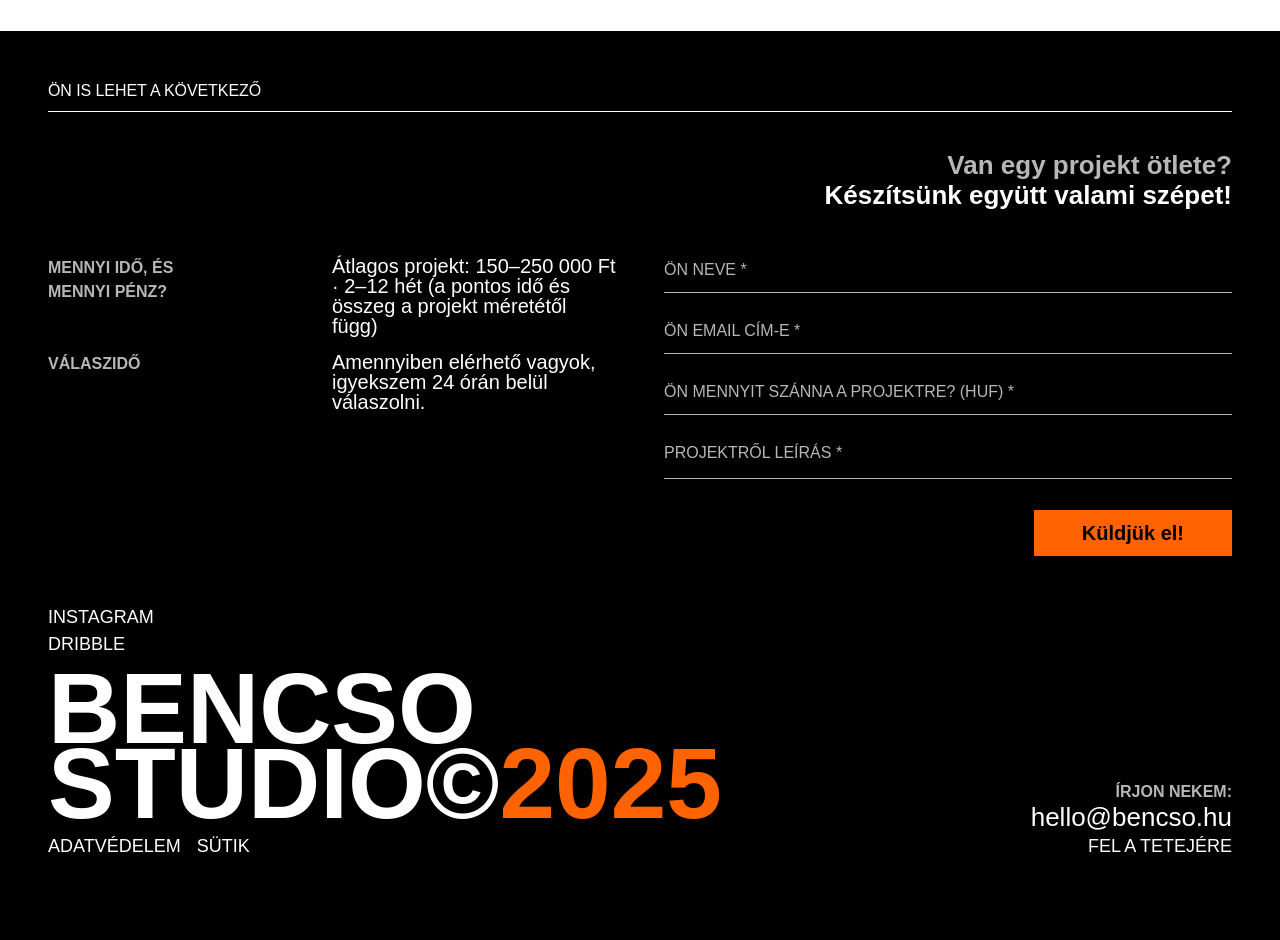
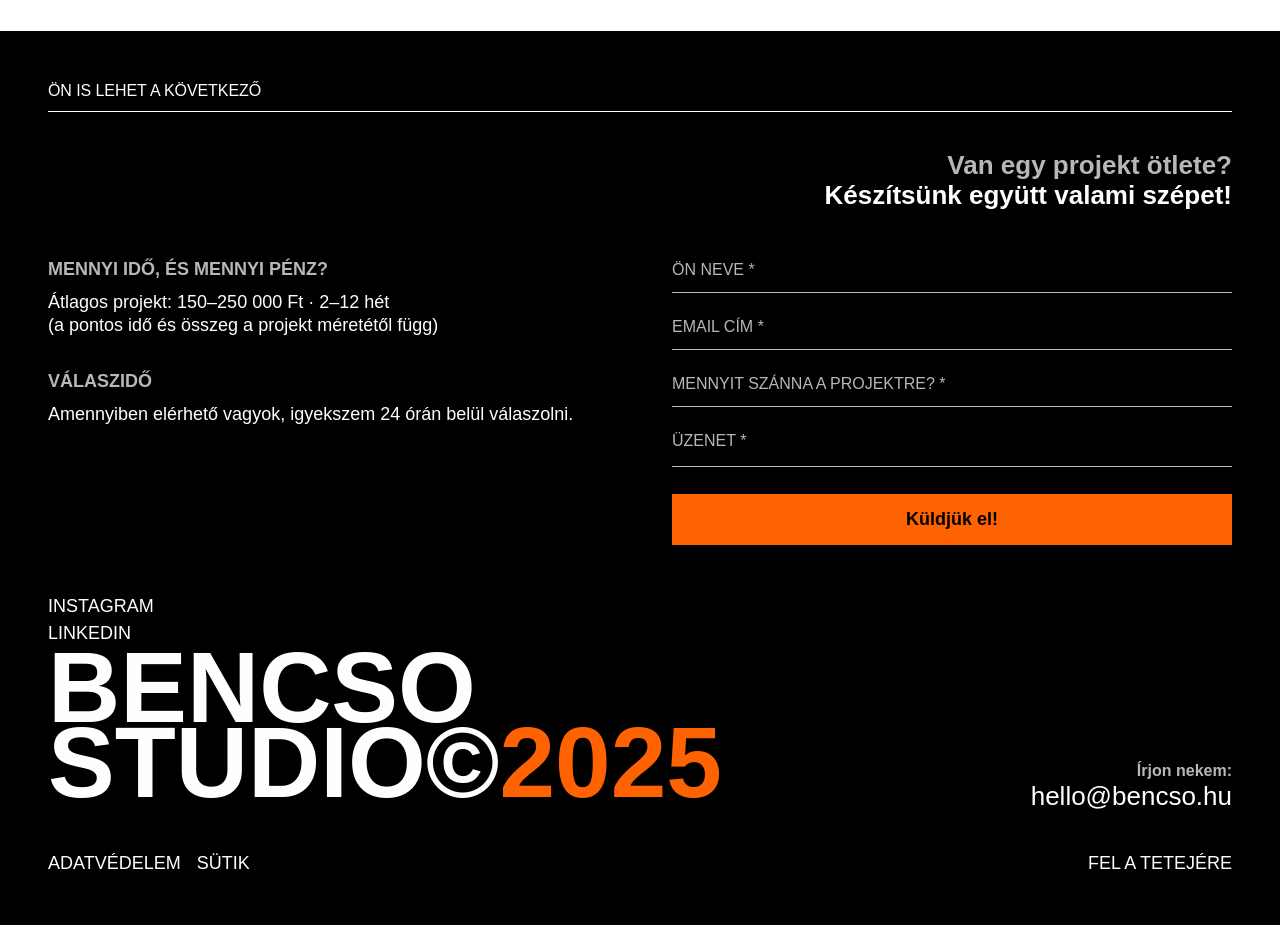
Before and after one commit to bencso/new-portfolio, a Next.js app: page / in a window 1280 px wide. Shown: the part 3580-4520 px from the top of the page. Built offline with nearby package versions, Linux system fonts and the light colour scheme; a web font is replaced by a local one.

Commit message:
feat: add FAQ section to footer with dynamic rendering of questions and answers

```diff
--- a/sections/footer.tsx
+++ b/sections/footer.tsx
@@ -7,6 +7,11 @@
 interface Social {
   title: string;
   link: string;
+}
+
+interface FAQ {
+  question: string;
+  answer: string;
 }
 
 export default function Footer() {
@@ -20,16 +25,27 @@
       link: "https://www.instagram.com/bencsoworks/",
     },
     {
-      title: "Dribble",
-      link: "https://dribbble.com/Bencsoo",
+      title: "LinkedIn",
+      link: "https://linkedin.com/in/bencso",
     },
+  ];
+
+    const faqs: FAQ[] = [
+{
+  question: "MENNYI IDŐ, ÉS MENNYI PÉNZ?",
+  answer: "Átlagos projekt: 150–250 000 Ft · 2–12 hét </br> (a pontos idő és összeg a projekt méretétől függ)"
+},
+{
+  question: "VÁLASZIDŐ",
+  answer: "Amennyiben elérhető vagyok, igyekszem 24 órán belül válaszolni."
+}
   ];
   return (
     <footer className="gap-2 px-12 py-12 flex flex-col bg-black">
       <div className="border-b pb-2 border-white flex-row flex">
         <h4 className="uppercase text-white">ÖN IS LEHET A KÖVETKEZŐ</h4>
       </div>
-      <div className="flex flex-col py-8 gap-12">
+      <div className="flex flex-col pt-8 gap-12">
         <div className="flex flex-col *:leading-none gap-1">
           <p
             className="text-end text-[#B7B7B7] font-semibold"
@@ -45,81 +61,81 @@
           </p>
         </div>
 
-        <div className="grid grid-cols-2 gap-12">
-          <div className="gap-4 flex flex-col">
-            <div className="grid grid-cols-2">
-              <p
-                className="text-[#B7B7B7] uppercase font-semibold w-1/2"
-                style={{ fontSize: 16 }}
-              >
-                MENNYI IDŐ, ÉS MENNYI PÉNZ?
-              </p>
-              <p
-                className="text-start text-white font-medium leading-none"
-                style={{ fontSize: 20 }}
-              >
-                Átlagos projekt: 150–250 000 Ft · 2–12 hét (a pontos idő és
-                összeg a projekt méretétől függ)
-              </p>
-            </div>
-            <div className="grid grid-cols-2">
+        <div className="grid grid-cols-2 gap-16">
+          <div className="flex flex-col gap-8">
+{
+  faqs.map((faq, index)=>{
+    return (
+                  <div key={index} className="flex flex-col gap-2">
               <p
                 className="text-[#B7B7B7] uppercase font-semibold"
-                style={{ fontSize: 16 }}
+                style={{ fontSize: 18 }}
               >
-                VÁLASZIDŐ
+                {faq.question}
               </p>
-              <p
-                className="text-start text-white font-medium leading-none"
-                style={{ fontSize: 20 }}
-              >
-                Amennyiben elérhető vagyok, igyekszem 24 órán belül válaszolni.
-              </p>
+              <div className="flex flex-col gap-1">
+                <p
+                  className="text-white font-medium leading-tight"
+                  style={{ fontSize: 18 }}
+                >
+                <span dangerouslySetInnerHTML={{ __html: faq.answer }} />
+                </p>
+              </div>
             </div>
+    )
+  })
+}
           </div>
-          <form className="flex flex-col gap-6 justify-end items-end">
+          <form className="flex flex-col gap-4">
             <FloatingInput
-              label="Ön neve"
+              label="ÖN NEVE"
               type="text"
               value={name}
+              className="pb-1"
               onChange={setName}
               required={true}
             />
             <FloatingInput
-              label="Ön EMAIL CÍM-e"
+              label="EMAIL CÍM"
               type="email"
               value={email}
+              className="pb-1"
               onChange={setEmail}
               required={true}
             />
             <FloatingInput
-              label="Ön MENNYIT SZÁNNA A PROJEKTRE? (HUF)"
-              type="number"
+              label="MENNYIT SZÁNNA A PROJEKTRE?"
+              type="text"
               value={price}
               onChange={setPrice}
+              className="pb-1"
               required={true}
             />
             <FloatingTextarea
-              label="PROJEKTRŐL LEÍRÁS"
+              label="ÜZENET"
               value={message}
+              className="pb-1"
               onChange={setMessage}
             />
             <button
               type="submit"
               title="Küldés"
-              className="px-12 py-2 bg-primary w-fit text-end font-semibold text-black"
-              style={{ fontSize: 20 }}
+              className="px-8 py-3 bg-primary w-full font-semibold text-black hover:bg-white transition-all duration-300 ease-in-out"
+              style={{ fontSize: 18 }}
             >
               Küldjük el!
             </button>
           </form>
         </div>
 
-        <div className="space-y-[0px]">
+        <div className="space-y-[-10px]">
           <div className="flex flex-col gap-0">
-            {socials.map((social) => {
+            {socials.map((social, index) => {
               return (
-                <div className="relative w-fit after:absolute after:bg-white after:bottom-[2px] after:left-0 after:h-px after:w-full after:origin-bottom-right after:scale-x-0 hover:after:origin-bottom-left hover:after:scale-x-100 after:transition-transform after:ease-in-out after:duration-500">
+                <div
+                  key={index}
+                  className="relative w-fit after:absolute after:bg-white after:bottom-[2px] after:left-0 after:h-px after:w-full after:origin-bottom-right after:scale-x-0 hover:after:origin-bottom-left hover:after:scale-x-100 after:transition-transform after:ease-in-out after:duration-500"
+                >
                   <a
                     href={social.link}
                     className="text-white uppercase font-medium"
@@ -141,7 +157,10 @@
               </p>
             </div>
             <div className="flex flex-col justify-end text-end gap-0">
-              <p className="text-[#B7B7B7] uppercase font-semibold">
+              <p
+                className="text-[#B7B7B7] font-semibold"
+                style={{ fontSize: 16 }}
+              >
                 Írjon nekem:
               </p>
               <div className="relative w-fit after:absolute after:bg-white after:bottom-[2px] after:left-0 after:h-px after:w-full after:origin-bottom-right after:scale-x-0 hover:after:origin-bottom-left hover:after:scale-x-100 after:transition-transform after:ease-in-out after:duration-500">
@@ -155,7 +174,7 @@
               </div>
             </div>
           </div>
-          <div className="flex flex-row justify-between">
+          <div className="flex flex-row mt-12 justify-between">
             <div className="flex flex-row gap-4">
               <div className="relative w-fit after:absolute after:bg-white after:bottom-[2px] after:left-0 after:h-px after:w-full after:origin-bottom-right after:scale-x-0 hover:after:origin-bottom-left hover:after:scale-x-100 after:transition-transform after:ease-in-out after:duration-500">
                 <a
```
